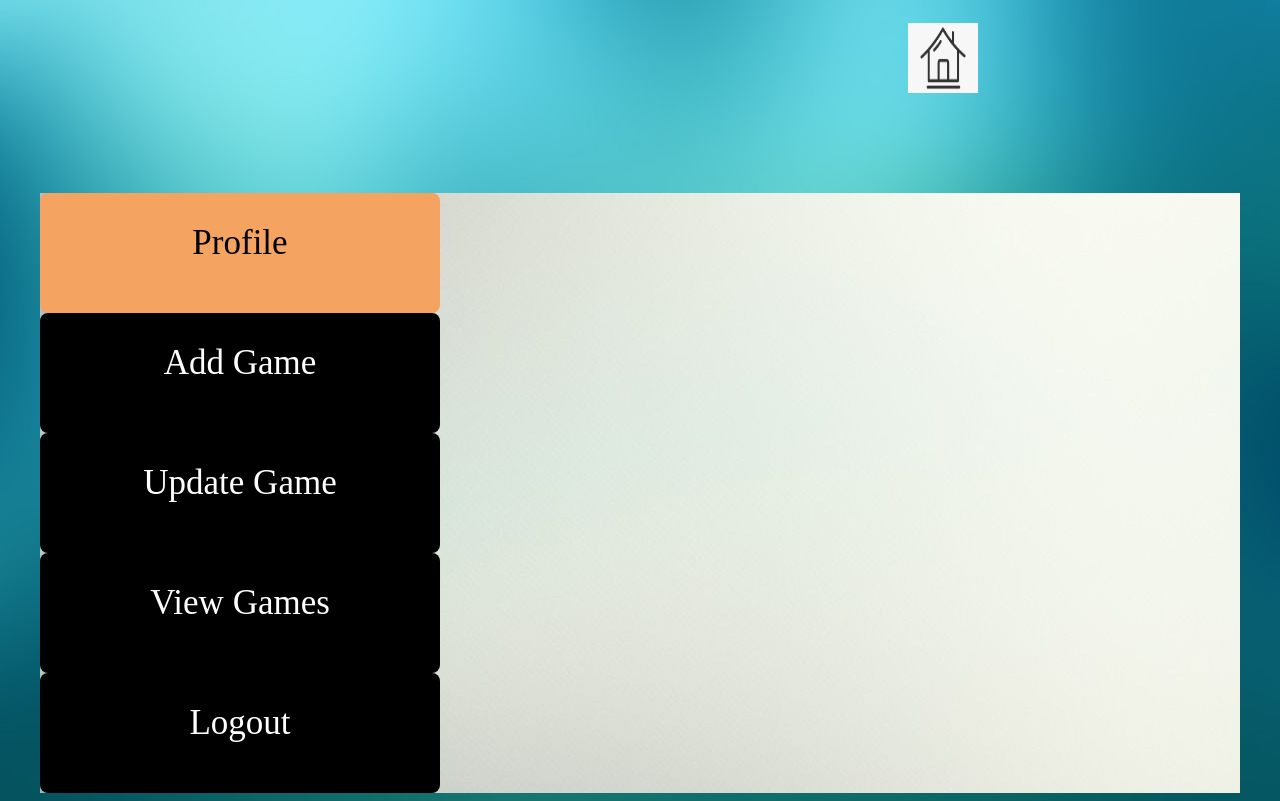
After one commit to sciondev96/Game-Management-System, a PHP site: page /lib/dashboard.php in a window 1280 px wide. The commit adds this page. Run offline with PHP 8.4, Linux system fonts and the light colour scheme.

Commit message:
dashboard.php css done

```diff
--- a/css/main.css
+++ b/css/main.css
@@ -180,3 +180,106 @@ header img:hover {
     text-align: center;
     font-style: italic;
 }
+
+#dashboard {
+    background-image: url("./../images/homedivinnerbackground.jpg");
+    width: 1200px;
+    height: 600px;
+    margin: auto;
+    margin-top: 100px;
+    display: grid;
+    grid-template-areas:
+        'navigationbar contentarea contentarea';
+}
+
+#navigationbar {
+    display: grid;
+    grid-template-areas:
+    'profile'
+    'newgame'
+    'updategame'
+    'allgames'
+    'logout';
+}
+
+#profile {
+    width: 400px;
+    height: 60px;
+    background-color: black;
+    text-align: center;
+    padding-top: 30px;
+    padding-bottom: 30px;
+    border: wheat;
+    border-radius: 8px;
+}
+
+#newgame {
+    width: 400px;
+    height: 60px;
+    background-color: black;
+    text-align: center;
+    padding-top: 30px;
+    padding-bottom: 30px;
+    border: wheat;
+    border-radius: 8px;
+}
+
+#updategame {
+    width: 400px;
+    height: 60px;
+    background-color: black;
+    text-align: center;
+    padding-top: 30px;
+    padding-bottom: 30px;
+    border: wheat;
+    border-radius: 8px;
+}
+
+#allgames {
+    width: 400px;
+    height: 60px;
+    background-color: black;
+    text-align: center;
+    padding-top: 30px;
+    padding-bottom: 30px;
+    border: wheat;
+    border-radius: 8px;
+}
+
+#logout {
+    width: 400px;
+    height: 60px;
+    background-color: black;
+    text-align: center;
+    padding-top: 30px;
+    padding-bottom: 30px;
+    border: wheat;
+    border-radius: 8px;
+}
+
+#navigationbar div:hover {
+    background-color: salmon;
+    -ms-transform: scale(1.25); /* IE 9 */
+    -webkit-transform: scale(1.25); /* Safari 3-8 */
+    transform: scale(1.25);
+}
+
+#navigationbar div:hover a:hover {
+    background-color: salmon;
+    color: black;
+}
+
+#navigationbar div.active a.active{
+    background-color: sandybrown;
+    color: black;
+}
+
+#navigationbar div.active {
+    background-color: sandybrown;
+}
+
+a {
+    color: white;
+    text-decoration: none;
+    font-size: 35px;
+}
--- /dev/null
+++ b/lib/dashboard.php
@@ -0,0 +1,39 @@
+<?php
+    session_start();
+    include('./db.php');
+?>
+
+<html>
+    <head>
+        <title>Dashboard</title>
+        <link rel="stylesheet" href="../css/main.css">
+    </head>
+    <body>
+        <header>
+            <img src="../images/homebtn.png" width="70px" height="70px" onclick="location.href='./dashboard.php'"/>
+        </header>
+
+        <div id="dashboard">
+            <div id="navigationbar">
+                <div id="profile" class="active">
+                    <a class="active" href="#"> Profile </a>
+                </div>
+                <div id="newgame">
+                    <a href="#"> Add Game </a>
+                </div>
+                <div id="updategame">
+                    <a href="#"> Update Game </a>
+                </div>
+                <div id="allgames">
+                    <a href="#"> View Games </a>
+                </div>
+                <div id="logout">
+                    <a href="#"> Logout </a>
+                </div>
+            </div>
+            <div id="contentarea">
+
+            </div>
+        </div>
+    </body>
+</html>
--- a/lib/updatepw.php
+++ b/lib/updatepw.php
@@ -16,6 +16,4 @@
     else {
         header('location: ../forgot.html');
     }
-
-
 ?>
--- a/lib/verify.php
+++ b/lib/verify.php
@@ -1,4 +1,5 @@
 <?php
+    session_start();
     include('db.php');
 
     $id = "";
@@ -16,6 +17,7 @@
         echo "<script>window.history.back();</script>";
     }
     else {
-        header("location: ../profile.html");
+        $_SESSION['username'] = $id;
+        header("location: ./dashboard.php");
     }
 ?>
```
